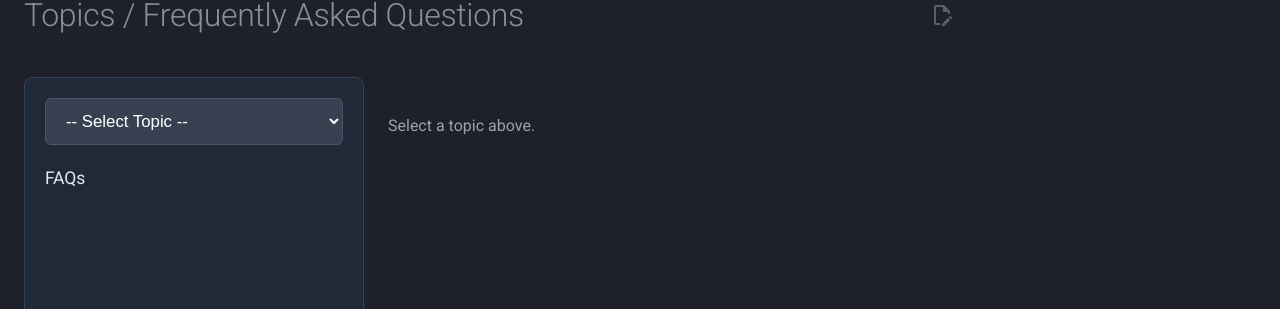
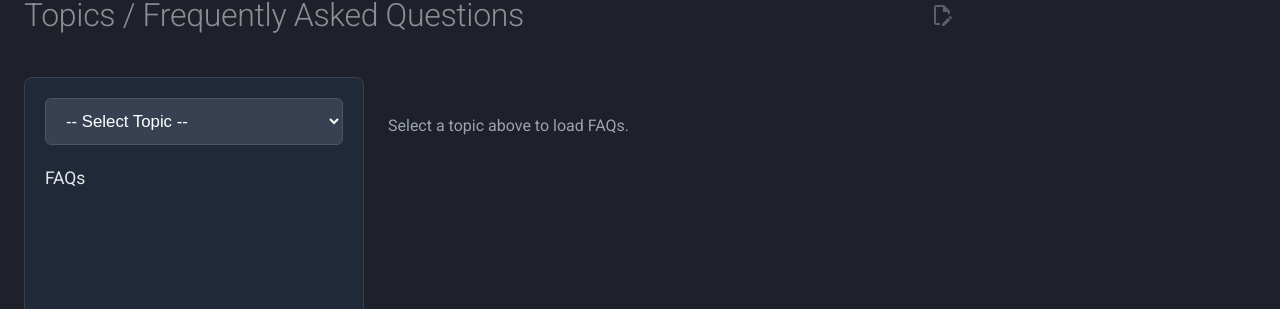
Before and after one commit to Excalibra/cybersecurity-interview-questions, an MkDocs documentation site: the page built from docs/topics/index.md, in a window 1280 px wide and 996 px high. Shown: the part 151-460 px from the top of the window. Built offline with MkDocs 1.6.1 and Material for MkDocs 9.7.7, drawn with Linux system fonts in a browser that asks for light colours; comment, search, counter and statistics services are not loaded.

Commit message:
Update index.md

```diff
--- a/docs/topics/index.md
+++ b/docs/topics/index.md
@@ -1,21 +1,18 @@
 # Topics / Frequently Asked Questions
 
 <div style="display: flex; gap: 24px; align-items: flex-start;">
-<!-- Dynamic Left Sidebar for Topics -->
 <div id="dynamic-sidebar" style="width: 340px; background:#1f2937; padding:20px; border-radius:8px; border:1px solid #374151; min-height: 700px; flex-shrink: 0;">
 
 <select id="topic-selector" style="width:100%; padding:12px 16px; font-size:1.05em; background:#374151; color:white; border:1px solid #4b5563; border-radius:6px; margin-bottom:20px;">
 <option value="">-- Select Topic --</option>
 <option value="web-security">Web Security</option>
-<!-- Add more options as you create folders -->
 </select>
 
 <h3 style="margin:0 0 16px 0; color:#e5e7eb; font-size:1.1em;">FAQs</h3>
 <div id="topics-list" style="font-size:0.95em; line-height:1.6;"></div>
 </div>
 
-<!-- Main Content -->
 <div id="main-content" style="flex:1; padding-top:20px;">
-<p style="color:#9ca3af;">Select a topic above.</p>
+<p style="color:#9ca3af;">Select a topic above to load FAQs.</p>
 </div>
 </div>
```
